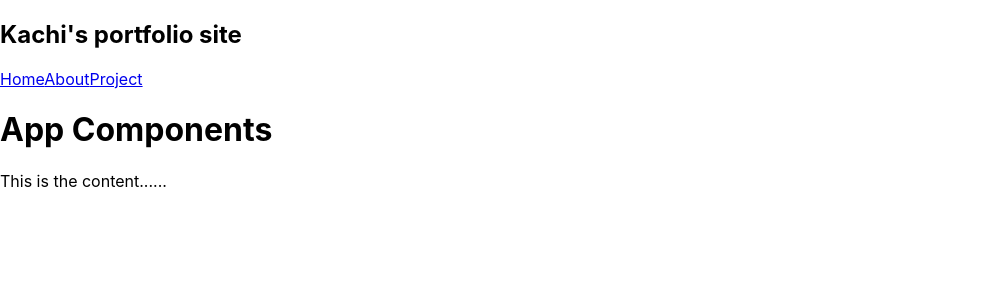
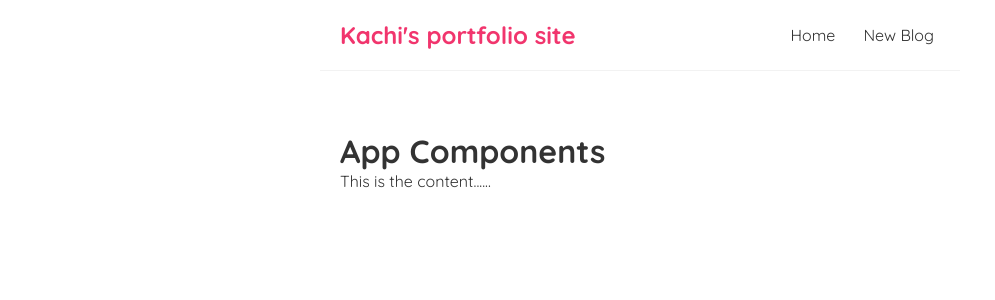
Before and after one commit to kachi33/Katon, a React (Create React App) app: page / in a window 1280 px wide. Shown: the top 300 px of the page, without its empty margins (0-995 px from the left). Built offline with nearby package versions, Linux system fonts and the light colour scheme.

Commit message:
update Create blog and styles for index.css

```diff
--- a/src/Navbar.js
+++ b/src/Navbar.js
@@ -6,8 +6,7 @@ const Navbar = () => {
             <h1>Kachi's portfolio site</h1>
             <div className="links">
                 <a href="/">Home</a>
-                <a href="/">About</a>
-                <a href="/">Project</a>
+                <a href="/create">New Blog</a>
             </div>
         </nav>
      );
--- a/src/index.css
+++ b/src/index.css
@@ -1,13 +1,35 @@
-body {
+@import url('https://fonts.googleapis.com/css2?family=Quicksand:wght@300;400;500;600;700&display=swap');
+
+/* base styles */
+* {
   margin: 0;
-  font-family: -apple-system, BlinkMacSystemFont, 'Segoe UI', 'Roboto', 'Oxygen',
-    'Ubuntu', 'Cantarell', 'Fira Sans', 'Droid Sans', 'Helvetica Neue',
-    sans-serif;
-  -webkit-font-smoothing: antialiased;
-  -moz-osx-font-smoothing: grayscale;
+  font-family: "Quicksand";
+  color: #333;
 }
-
-code {
-  font-family: source-code-pro, Menlo, Monaco, Consolas, 'Courier New',
-    monospace;
+.navbar {
+  padding: 20px;
+  display: flex;
+  align-items: center;
+  max-width: 600px;
+  margin: 0 auto;
+  border-bottom: 1px solid #f2f2f2;
 }
+.navbar h1 {
+  color: #f1356d;
+}
+.navbar .links {
+  margin-left: auto;
+}
+.navbar a {
+  margin-left: 16px;
+  text-decoration: none;
+  padding: 6px;
+}
+.navbar a:hover {
+  color: #f1356d;
+}
+.content {
+  max-width: 600px;
+  margin: 40px auto;
+  padding: 20px;
+}
```
